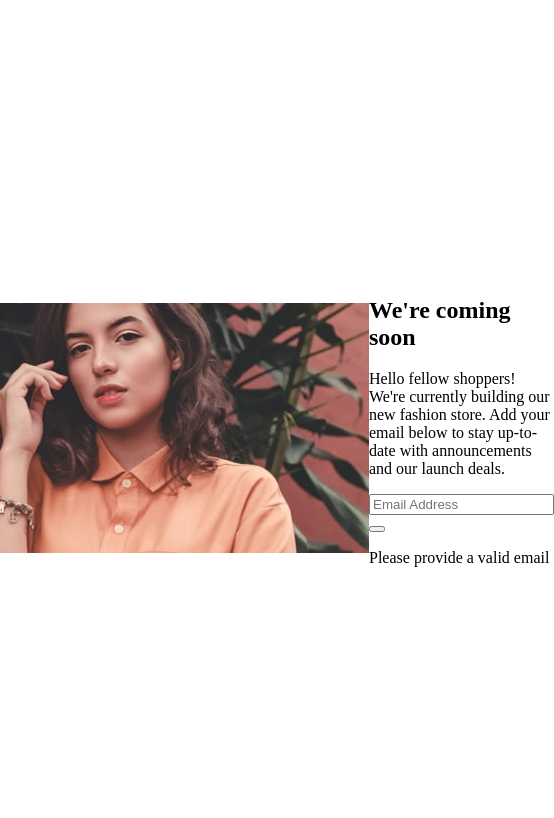
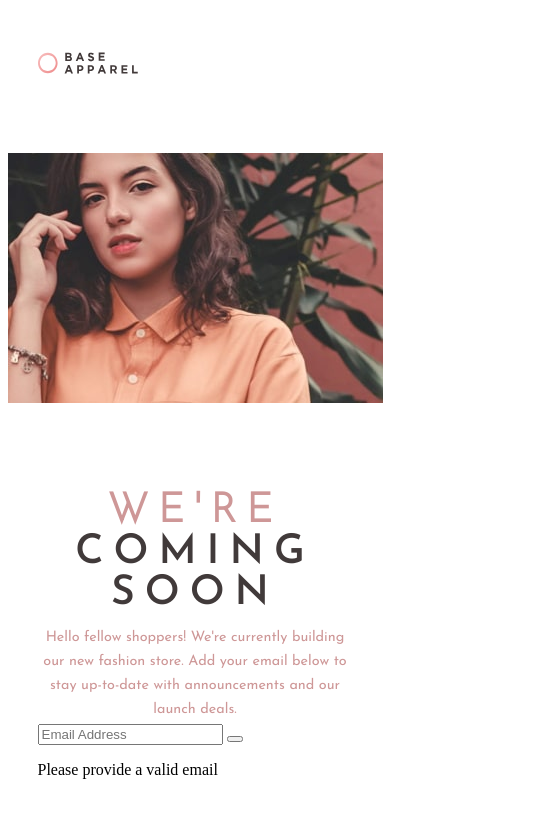
Before and after one commit to toshihikotani/base-apparel-coming-soon-master, a plain HTML site: page index.html in a window 390 px wide. Shown: the whole page, 554 px wide, since content can reach past the window. Drawn offline with Linux system fonts and the light colour scheme.

Commit message:
"Update 50% SASS styling for mobile version."

```diff
--- a/index.html
+++ b/index.html
@@ -27,9 +27,9 @@
   <main>
 
     <!--APPAREL CONTENT SECTION-->
-    <section class="apparel-content-section" >
+    <section class="apparel-content-section">
 
-      <h1 class="coming-soon-header">We're coming soon</h1>
+      <h1 class="coming-soon-header">We're <b>coming soon</b></h1>
 
       <p class="apparel-paragraph">Hello fellow shoppers! We're currently building our new fashion store.
       Add your email below to stay up-to-date with announcements and our launch deals.</p>
--- a/sass/styles.scss
+++ b/sass/styles.scss
@@ -22,8 +22,63 @@ html, body {
 body {
     box-sizing: content-box;
     height: 100vh;
+    width: 375px;
+    margin: auto;
     font-size: 16px;
-    display: flex;
+    display: grid;
     justify-content: center;
     align-items: center;
+    grid-template-rows: auto auto 415px;
+    grid-template-areas:
+    'header-content'
+    'image-content'
+    'main-content';
 }
+
+/* HEADER */
+header {
+    grid-area: header-content;
+    padding: 30px;
+
+    img {
+        width: 32%;
+    }
+}
+
+/* IMAGE CONTENT */
+.image-content {
+    grid-area: image-content;
+}
+
+/* MAIN */
+main {
+    grid-area: main-content;
+
+    .apparel-content-section {
+        padding: 0px 30px;
+
+        .coming-soon-header {
+            margin: 12px 0px;
+            font-family: 'JosefinSans-Light';
+            font-size: 2.55rem;
+            color: $desaturatedRed;
+            text-transform: uppercase;
+            text-align: center;
+            letter-spacing: 10px;
+
+            b {
+                font-family: 'JosefinSans-SemiBold';
+                color: $darkGrayishRed;
+            }
+        }
+
+        .apparel-paragraph {
+            margin: 2px 0px;
+            font-family: 'JosefinSans-Regular';
+            font-size: 0.90rem;
+            color: $desaturatedRed;
+            text-align: center;
+            line-height: 24px;
+        }
+    }
+}
```
Also changed, not shown: css/styles.css, 1 other file.
